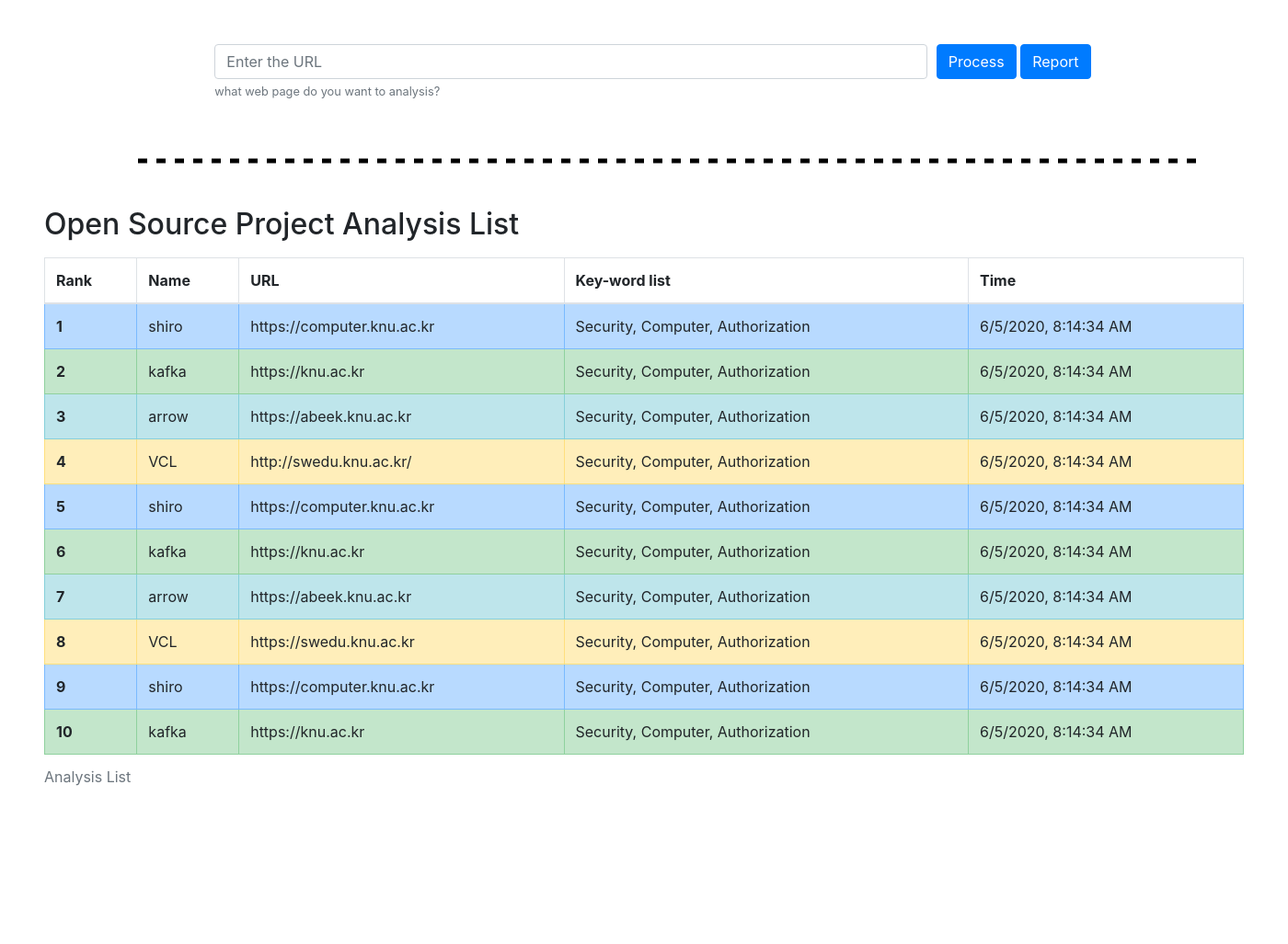
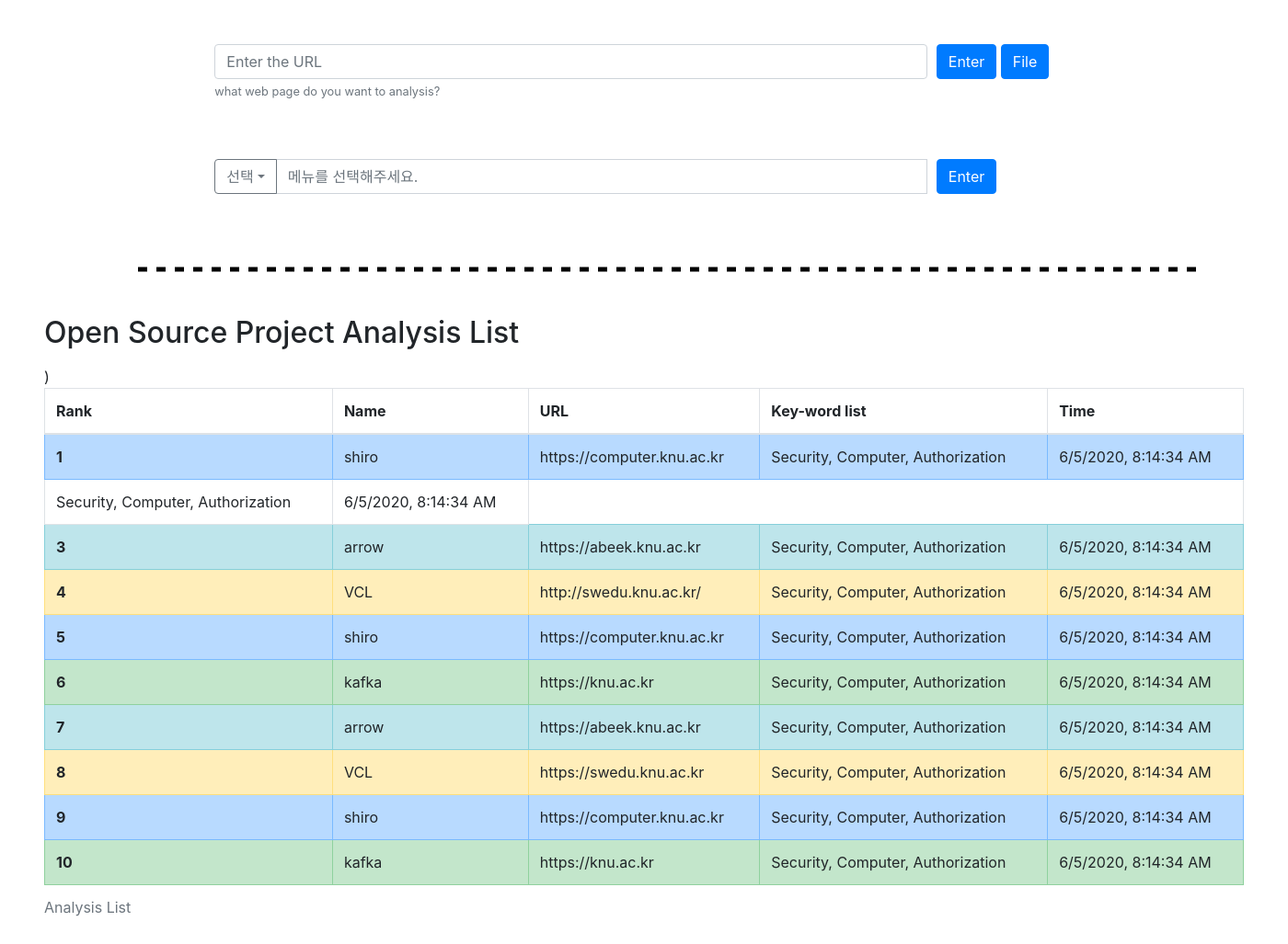
Before and after one commit to SeMin4/OSP-20201-Team4, a Flask app: page / in a window 1400 px wide. Shown: the part 56-1083 px from the top of the page at 92% size. Before the commit the page ends 911 px from the top, so only its background shows below. Run offline with Flask 2, Linux system fonts and the light colour scheme; some libraries are stand-ins or nearby versions.

Commit message:
Flask 기반 초기 웹페이지 구성

```diff
--- a/Flask-WebPage/app.py
+++ b/Flask-WebPage/app.py
@@ -2,10 +2,21 @@ from flask import Flask
 from flask import render_template
 from flask import redirect, url_for, abort
 from flask import request
+from flask_dropzone import Dropzone
+
 
 
 app = Flask(__name__)
+dropzone = Dropzone(app=app)
+
+app.config['DROPZONE_ALLOWED_FILE_TYPE'] = 'text'
 
 @app.route('/')
 def index():
     return render_template('index.html')
+
+@app.route('/upload/file', methods=['GET', 'POST'])
+def getFibonacci():
+    error = None
+    if request.method == 'POST':
+        return
--- a/Flask-WebPage/templates/index.html
+++ b/Flask-WebPage/templates/index.html
@@ -5,26 +5,61 @@
     <meta http-equiv='X-UA-Compatible' content='IE=edge'>
     <meta name="viewport" content="width=device-width, initial-scale=1, shrink-to-fit=no">
     <title>OSP-Final-Project</title>
-    <script src="https://ajax.googleapis.com/ajax/libs/jquery/3.4.1/jquery.min.js"></script>
-    <link rel="stylesheet" href="https://stackpath.bootstrapcdn.com/bootstrap/4.4.1/css/bootstrap.min.css" integrity="sha384-Vkoo8x4CGsO3+Hhxv8T/Q5PaXtkKtu6ug5TOeNV6gBiFeWPGFN9MuhOf23Q9Ifjh" crossorigin="anonymous">
-    <script src="https://stackpath.bootstrapcdn.com/bootstrap/4.4.1/js/bootstrap.min.js" integrity="sha384-wfSDF2E50Y2D1uUdj0O3uMBJnjuUD4Ih7YwaYd1iqfktj0Uod8GCExl3Og8ifwB6" crossorigin="anonymous"></script>
 
+    <link rel="stylesheet" href="https://stackpath.bootstrapcdn.com/bootstrap/4.5.0/css/bootstrap.min.css" integrity="sha384-9aIt2nRpC12Uk9gS9baDl411NQApFmC26EwAOH8WgZl5MYYxFfc+NcPb1dKGj7Sk" crossorigin="anonymous">
+    <script src="https://ajax.googleapis.com/ajax/libs/jquery/3.5.1/jquery.min.js"></script>
+    <script src="https://code.jquery.com/jquery-3.5.1.slim.min.js" integrity="sha384-DfXdz2htPH0lsSSs5nCTpuj/zy4C+OGpamoFVy38MVBnE+IbbVYUew+OrCXaRkfj" crossorigin="anonymous"></script>
     <script src="https://cdn.jsdelivr.net/npm/popper.js@1.16.0/dist/umd/popper.min.js" integrity="sha384-Q6E9RHvbIyZFJoft+2mJbHaEWldlvI9IOYy5n3zV9zzTtmI3UksdQRVvoxMfooAo" crossorigin="anonymous"></script>
+    <script src="https://stackpath.bootstrapcdn.com/bootstrap/4.5.0/js/bootstrap.min.js" integrity="sha384-OgVRvuATP1z7JjHLkuOU7Xw704+h835Lr+6QL9UvYjZE3Ipu6Tp75j7Bh/kR0JKI" crossorigin="anonymous"></script>
+    <script src="https://cdn.jsdelivr.net/npm/bs-custom-file-input/dist/bs-custom-file-input.js"></script>
+    <script>
+      $(document).ready(function () {
+        bsCustomFileInput.init()
+      })
+    </script>
 </head>
 <body>
     <nav class="navbar navbar-light" style="background-color: #e3f2fd;">
         <a class="navbar-brand" href="#">Web Page Analysis</a>
     </nav>
 
-    <form class="offset-md-2 mt-5">
+    <form class="offset-md-2 mt-5" method = "POST" action="/upload/File" enctype = "multipart/form-data">
       <div class="form-row">
         <div class="form-group col-md-8">
           <input type="url" class="form-control" id="inputUrl" placeholder="Enter the URL" aria-describedby="url">
           <small id="emailHelp" class="form-text text-muted">what web page do you want to analysis?</small>
         </div>
         <div class="form-group col-md-4">
-          <button type="submit" class="btn btn-primary">Process</button>
-          <button type="submit" class="btn btn-primary">Report</button>
+          <button type="submit" class="btn btn-primary">Enter</button>
+          <button type="submit" class="btn btn-primary">File</button>
+        </div>
+        <!-- <div class="custom-file form-group">
+          <input type="file" class="custom-file-input" id="customFile">
+          <label class="custom-file-label" for="customFile">Choose file</label>
+        </div> -->
+      </div>
+    </form>
+    <form class="offset-md-2 mt-5" method = "POST" action="/upload/File" enctype = "multipart/form-data">
+      <div class="form-row">
+        <div class="form-group col-md-8">
+          <div class="input-group mb-3">
+            <div class="input-group-prepend">
+              <button id = "menu" class="btn btn-outline-secondary dropdown-toggle" type="button" data-toggle="dropdown" aria-haspopup="true" aria-expanded="true">선택</button>
+              <div class="dropdown-menu">
+                <a class="dropdown-item" href="#" onclick='changeFormSingleURL(); return false'>Single URL</a>
+                <div role="separator" class="dropdown-divider"></div>
+                <a class="dropdown-item" href="#" onClick='changeFormFile(); return false'>File</a>
+              </div>
+            </div>
+            <input id = "inputArea" type="text" class="form-control" placeholder="메뉴를 선택해주세요.">
+            <div id="fileGroup" class="custom-file" hidden>
+              <input type="file" class="custom-file-input" id="customFile">
+              <label class="custom-file-label" for="customFile">파일을 선택하거나 끌어당겨 넣어주세요.</label>
+            </div>
+          </div>
+        </div>
+         <div class="form-group col-md-4">
+          <button type="submit" class="btn btn-primary">Enter</button>
         </div>
       </div>
     </form>
@@ -56,14 +91,10 @@
             <td>Security, Computer, Authorization</td>
             <td><script> let today = new Date(); document.write(today.toLocaleString());</script></td>
           </tr>
-          <tr class="table-success">
-            <th scope="row">2</th>
-            <td>kafka</td>
-            <td>https://knu.ac.kr</td>
             <td>Security, Computer, Authorization</td>
             <td><script>document.write(today.toLocaleString());</script></td>
           </tr>
-          <tr class="table-info">
+          <tr class="table-info">)
             <th scope="row">3</th>
             <td>arrow</td>
             <td>https://abeek.knu.ac.kr</td>
@@ -122,5 +153,31 @@
         </tbody>
       </table>
     </div>
+
+  <script>
+    function changeFormSingleURL(){
+      var menu = document.getElementById("menu")
+      var inputArea = document.getElementById("inputArea")
+      var fileGroup = document.getElementById("fileGroup")
+      menu.innerHTML="Single URL"
+      if(inputArea.hidden){
+        inputArea.hidden = false
+        fileGroup.hidden = true
+      }
+      inputArea.setAttribute('placeholder', "Single URL을 입력해 주세요.")
+    }
+    function changeFormFile(){
+      var menu = document.getElementById("menu")
+      var inputArea = document.getElementById("inputArea")
+      var fileGroup = document.getElementById("fileGroup")
+      menu.innerHTML = "Files"
+      if(fileGroup.hidden){
+        inputArea.hidden = true;
+        fileGroup.hidden = false;
+      }
+    }
+
+  </script>
+
 </body>
 </html>
```
